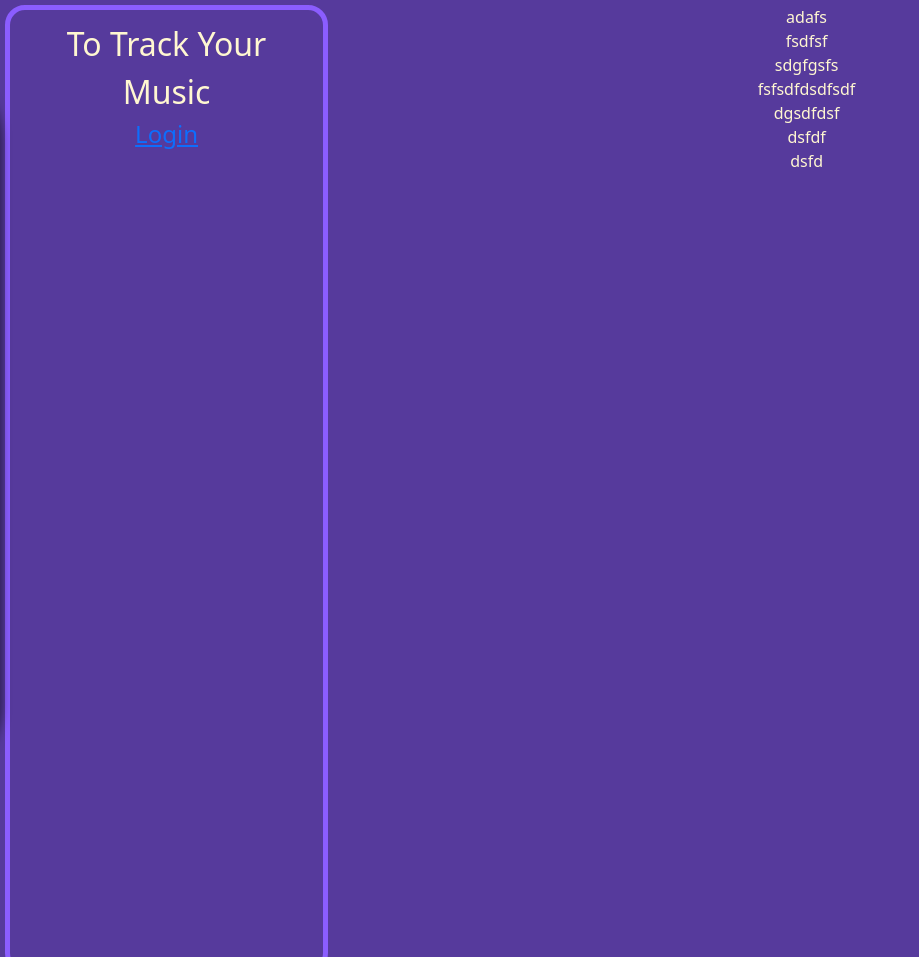
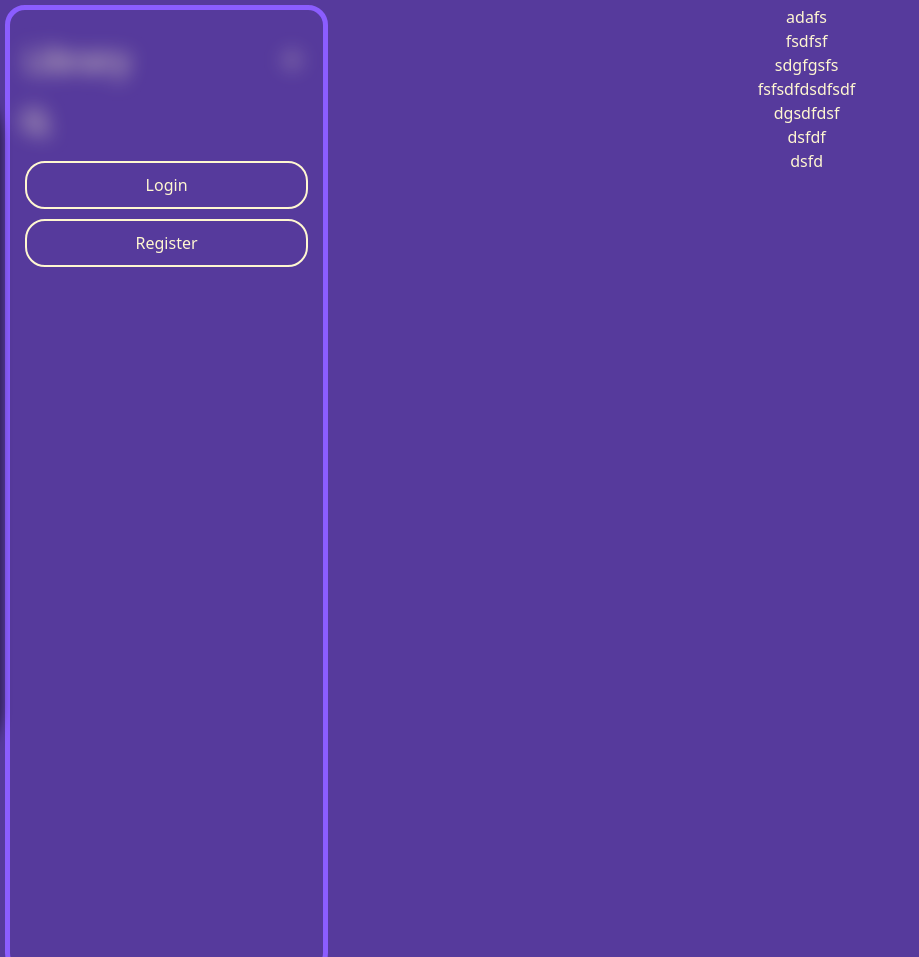
Before and after one commit to gakshatb/Music-Platform-Project, a Flask app: page / in a window 1280 px wide. Shown: the part 80-1037 px from the top of the page, without its empty margins (0-919 px from the left). Run offline with Flask 3, Linux system fonts and the light colour scheme.

Commit message:
completed styling of library

```diff
--- a/static/style.css
+++ b/static/style.css
@@ -703,12 +703,34 @@ ion-icon[name="home"] {
   height: calc(0.8 * var(--navbar-height));
   text-decoration: none;
   color: var(--highlight-color);
-  font-size: 1rem;
+  font-size: 1.2rem;
   display: flex;
   align-items: center;
   justify-content: space-between;
   overflow: hidden;
-  text-overflow: ellipsis;
-  white-space: nowrap;
 }
+
+.liblogin{
+  width: 100%;
+  height: 100%;
+}
+
+.button{
+  text-decoration: none;
+  padding: 10px 20px;
+  margin: 10px 5px 10px 5px;
+  border: solid;
+  border-color: var(--highlight-color);
+  border-width: 2px;
+  font-size: 1rem;
+  border-radius: 20px;
+  background: var(--primary-color);
+  color: var(--highlight-color);
+  transition: all var(--transition-speed) ease;
+}
+
+.button:hover {
+  background: var(--secondary-color);
+}
+
 /**********************************************************************************************************************/
--- a/templates/lib_login.html
+++ b/templates/lib_login.html
@@ -1,10 +1,20 @@
 <div class="library">
-    <div class="lib_login">
-        <div class="lib_login-title">
-            <span>To Track Your Music</span>
+    <div style="filter: blur(10px); pointer-events: none;">
+        <div class="library-icon">
+            <span>Library</span>
+            <a href="#">
+                <ion-icon name="add"></ion-icon>
+            </a>
         </div>
-        <div class="lib_login-button">
-            <a href="/login">Login</a>
+        <div class="librarySearch">
+            <div class="searchicon" onclick="librarySearch()">
+                <ion-icon name="search"></ion-icon>
+            </div>
+            <input class="searchbox" type="text" placeholder="Search...." />
         </div>
     </div>
+    <div class="liblogin">
+        <a class="button" href="/login">Login</a>
+        <a class="button" href="/register">Register</a>
+    </div>
 </div>
--- a/templates/library.html
+++ b/templates/library.html
@@ -24,9 +24,3 @@
     {% endfor %}
   </div>
 </div>
-<script>
-  function librarySearch() {
-    const searchElement = document.querySelector(".librarySearch");
-    searchElement.classList.toggle("active");
-  }
-</script>
```
